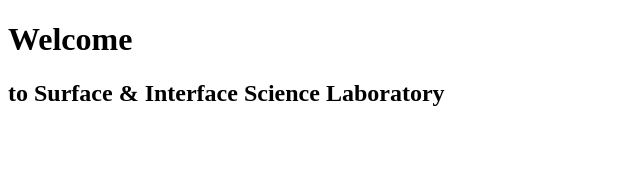
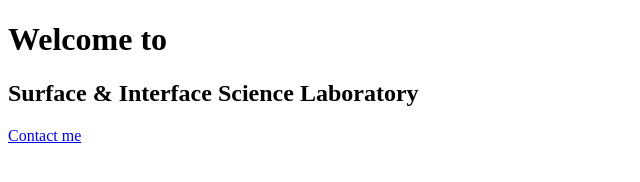
Before and after one commit to manirajmahalingam/surfaceinterfacescience, a plain HTML site: page index.html in a window 1280 px wide. Shown: the whole page, without its empty margins (0-640 px from the left). Drawn offline with Linux system fonts and the light colour scheme.

Commit message:
Update index.html
just added ./contact_me

```diff
--- a/index.html
+++ b/index.html
@@ -6,7 +6,8 @@
     <title>Welcome</title>
 </head>
 <body>
-    <h1>Welcome</h1>
-    <h2> to Surface & Interface Science Laboratory</h2>
+    <h1>Welcome to</h1>
+    <h2>Surface & Interface Science Laboratory</h2>
+    <p><a href="./contact_me">Contact me</a></p>
 </body>
 </html>
```
